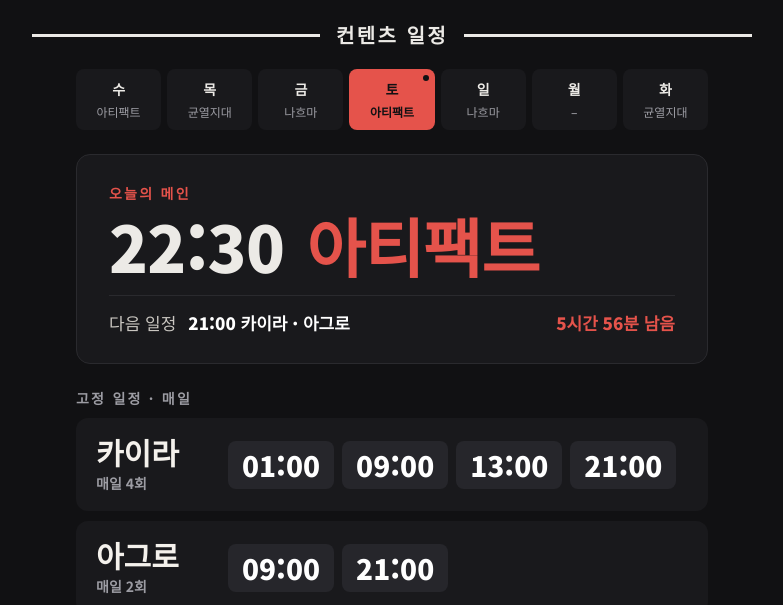
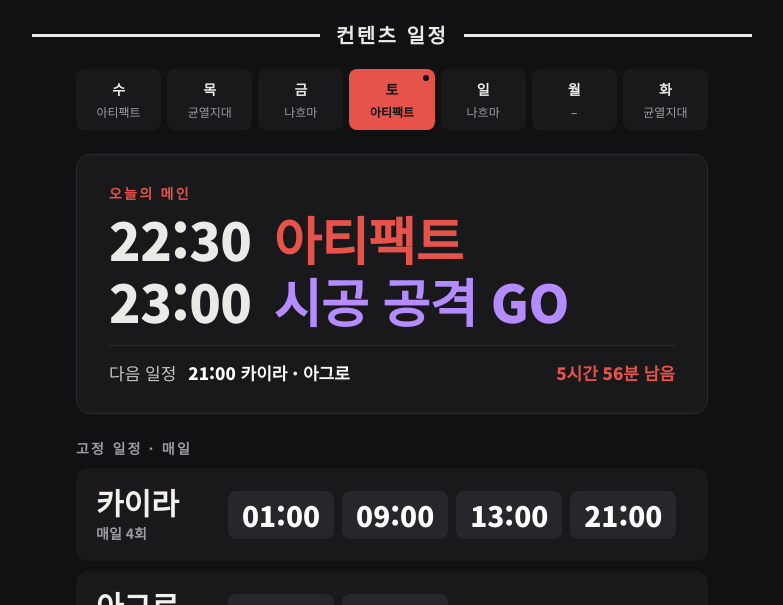
Before and after one commit to naelmonster/naelmonster.github.io, a plain HTML site: page index.html in a window 1280 px wide. Shown: the part 495-1100 px from the top of the page, without its empty margins (248-1031 px from the left). Drawn offline with Linux system fonts and the light colour scheme.

Commit message:
Add files via upload

```diff
--- a/index.html
+++ b/index.html
@@ -99,6 +99,9 @@ const CONFIG = {
   sigongServer: '바이젤'
 };
 
+const EXTRA = {
+  '2026-11-14': [{ time: '23:00', label: '시공 공격 GO', color: '#B48CFF' }]
+};
 const DAYS = ['월', '화', '수', '목', '금', '토', '일'];
 const ORDER = [2, 3, 4, 5, 6, 0, 1];
 const MAINS = {
@@ -116,29 +119,34 @@ const FIXED = [
 
 const el = (id) => document.getElementById(id);
 const mk = (tag, cls, text) => { const e = document.createElement(tag); if (cls) e.className = cls; if (text != null) e.textContent = text; return e; };
+const pad = (n) => String(n).padStart(2, '0');
+function keyFor(now, add) { const dt = new Date(Date.UTC(now.y, now.m - 1, now.d + add)); return `${dt.getUTCFullYear()}-${pad(dt.getUTCMonth() + 1)}-${pad(dt.getUTCDate())}`; }
+function extrasFor(now, dayIdx) { const add = ((dayIdx - 2 + 7) % 7) - ((now.idx - 2 + 7) % 7); return EXTRA[keyFor(now, add)] || []; }
 const toMin = (t) => { const [h, m] = t.split(':').map(Number); return h * 60 + m; };
 let selected = null;
 
 function seoulNow() {
-  const parts = new Intl.DateTimeFormat('en-US', { timeZone: 'Asia/Seoul', hour12: false, weekday: 'short', hour: 'numeric', minute: 'numeric' }).formatToParts(new Date());
+  const parts = new Intl.DateTimeFormat('en-US', { timeZone: 'Asia/Seoul', hour12: false, year: 'numeric', month: 'numeric', day: 'numeric', weekday: 'short', hour: 'numeric', minute: 'numeric' }).formatToParts(new Date());
   const g = (t) => parts.find((p) => p.type === t).value;
   const map = { Mon: 0, Tue: 1, Wed: 2, Thu: 3, Fri: 4, Sat: 5, Sun: 6 };
-  return { idx: map[g('weekday')], min: (+g('hour') % 24) * 60 + +g('minute') };
+  return { y: +g('year'), m: +g('month'), d: +g('day'), idx: map[g('weekday')], min: (+g('hour') % 24) * 60 + +g('minute') };
 }
 
-function eventsFor(dayIdx) {
+function eventsFor(dayIdx, extras) {
   const byTime = {};
   FIXED.forEach((f) => f.times.forEach((t) => { (byTime[t] = byTime[t] || []).push(f.name); }));
   const list = Object.entries(byTime).map(([t, names]) => ({ t, name: names.join(' · ') }));
   const mn = MAINS[DAYS[dayIdx]];
   if (mn) list.push({ t: mn.time, name: mn.label });
+  (extras || []).forEach((e) => list.push({ t: e.time, name: e.label }));
   return list.sort((a, b) => toMin(a.t) - toMin(b.t));
 }
 
 function nextEvent(now) {
   for (let add = 0; add < 8; add++) {
     const idx = (now.idx + add) % 7;
-    for (const e of eventsFor(idx)) {
+    const k = keyFor(now, add);
+    for (const e of eventsFor(idx, EXTRA[k])) {
       const diff = add * 1440 + toMin(e.t) - now.min;
       if (diff > 0) return { ...e, diff, add };
     }
@@ -182,7 +190,11 @@ function render() {
   const main = el('main'); main.innerHTML = '';
   if (mn) {
     main.append(mk('div', 'lab', isToday ? '오늘의 메인' : `${sd}요일 메인`));
+    const ex = extrasFor(now, selected);
+    const many = ex.length > 0;
     const row = mk('div', 'row'); row.append(mk('span', null, mn.time), mk('span', 'n', mn.label)); main.append(row);
+    ex.forEach((e) => { const r = mk('div', 'row'); const n = mk('span', 'n', e.label); if (e.color) n.style.color = e.color; r.append(mk('span', null, e.time), n); main.append(r); });
+    if (many) main.querySelectorAll('.row span').forEach((s) => { s.style.fontSize = 'calc(52 * var(--u))'; });
     if (mn.sub) main.append(mk('div', 'sub', mn.sub));
   } else {
     main.append(mk('div', 'lab gray', isToday ? '오늘의 메인' : `${sd}요일 메인`));
```
